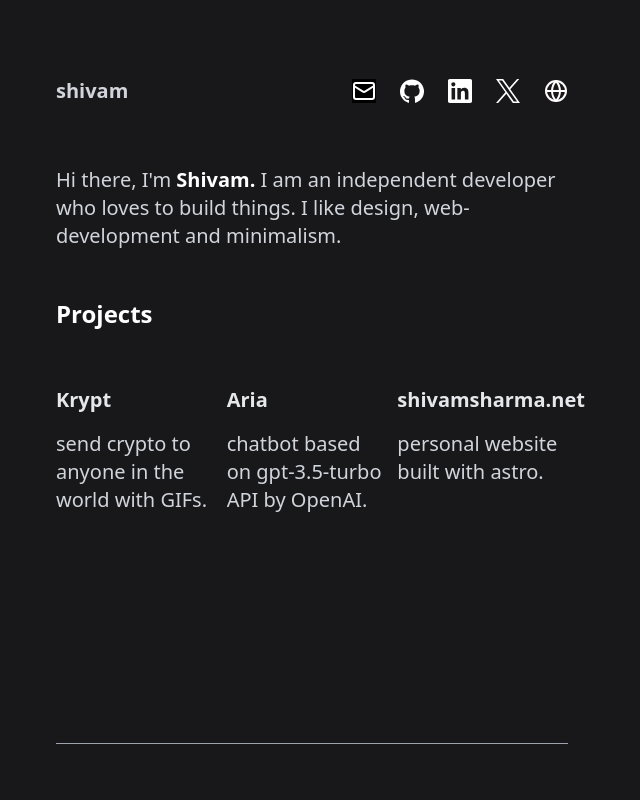
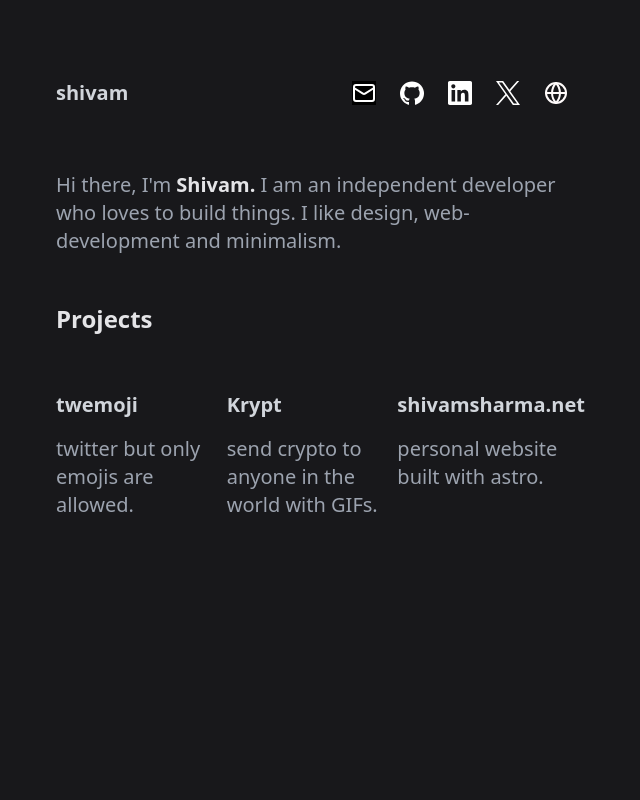
Before and after one commit to shivamhwp/site, an Astro site: page / in a window 1280 px wide. Shown: the whole page, without its empty margins (328-968 px from the left). Built offline with nearby package versions, Linux system fonts and the light colour scheme; Astro itself is replaced by a stand-in of ours.

Commit message:
changed text color + removed hr

```diff
--- a/src/components/Main.jsx
+++ b/src/components/Main.jsx
@@ -4,7 +4,7 @@ import { projects } from "../data";
 const Main = () => {
   return (
     <>
-      <div className="bg-zinc-900 flex flex-col text-gray-300 lg:px-44 xl:px-96 md:px-12 px-8 w-screen h-screen lg:pt-16 pt-6">
+      <div className="bg-zinc-900 flex flex-col text-gray-400 lg:px-44 xl:px-96 md:px-12 px-8 w-screen h-screen lg:pt-16 pt-6">
         {/* navbar : proile icons and name*/}
 
         <nav className="h-16 w-full text-gray-300 flex items-center justify-between">
@@ -38,14 +38,15 @@ const Main = () => {
         <div className="flex flex-col items-center justify-start h-full w-full text-xl ">
           {/* intro */}
           <div className="lg:pt-12 pt-8 ">
-            Hi there, I'm <span className="font-bold text-white">Shivam.</span>{" "}
-            I am an independent developer who loves to build things. I like
-            design, web-development and minimalism.
+            Hi there, I'm{" "}
+            <span className="font-bold text-zinc-200">Shivam.</span> I am an
+            independent developer who loves to build things. I like design,
+            web-development and minimalism.
           </div>
 
           {/* projects */}
           <div className="pt-12 flex flex-col w-full ">
-            <div className="text-white font-bold text-2xl">Projects</div>
+            <div className="text-zinc-200 font-bold text-2xl">Projects</div>
 
             <div className="grid grid-rows-auto lg:grid-cols-3 md:grid-cols-2 grid-cols-1 pr-2 gap-2 pt-6 pb-12 ">
               {projects.map((projects) => {
@@ -62,7 +63,6 @@ const Main = () => {
             </div>
           </div>
         </div>
-        <hr className="border-gray-400 pb-8 pt-6" />
       </div>
     </>
   );
--- a/src/components/Project.jsx
+++ b/src/components/Project.jsx
@@ -1,12 +1,12 @@
 const Project = (props) => {
   return (
     <div className=" flex flex-col w-auto h-auto ">
-      <div className="text-gray-200 lg:pt-8 pt-6 font-semibold hover:underline">
+      <div className="text-gray-300 lg:pt-8 pt-6 font-semibold hover:underline hover:text-gra">
         <a href={props.link} target="_blank">
           {props.title}
         </a>
       </div>
-      <div className="text-gray-300 lg:pt-4 pt-2 overflow-hidden">
+      <div className="text-gray-400 lg:pt-4 pt-2 overflow-hidden">
         {props.description}
       </div>
     </div>
--- a/src/data.ts
+++ b/src/data.ts
@@ -1,20 +1,23 @@
 export const projects = [
   {
     id: 1,
+    title: "twemoji",
+    description: "twitter but only emojis are allowed.",
+    link: "https://twemoji-t3.vercel.app",
+    github_link: "https://github.com/shivamhwp/twemoji",
+  },
+  {
+    id: 2,
     title: "Krypt",
     description: "send crypto to anyone in the world with GIFs.",
     link: "https://kryptss.netlify.app",
-  },
-  {
-    id: 2,
-    title: "Aria",
-    description: "chatbot based on gpt-3.5-turbo API by OpenAI.",
-    link: "https://shivamhwp-aria.vercel.app",
+    github_link: "https://github.com/shivamhwp/krypt",
   },
   {
     id: 3,
     title: "shivamsharma.net",
     description: " personal website built with astro.",
     link: "https://shivamsharma.net",
+    github_link: "https://github.com/shivamhwp/site",
   },
 ];
```
